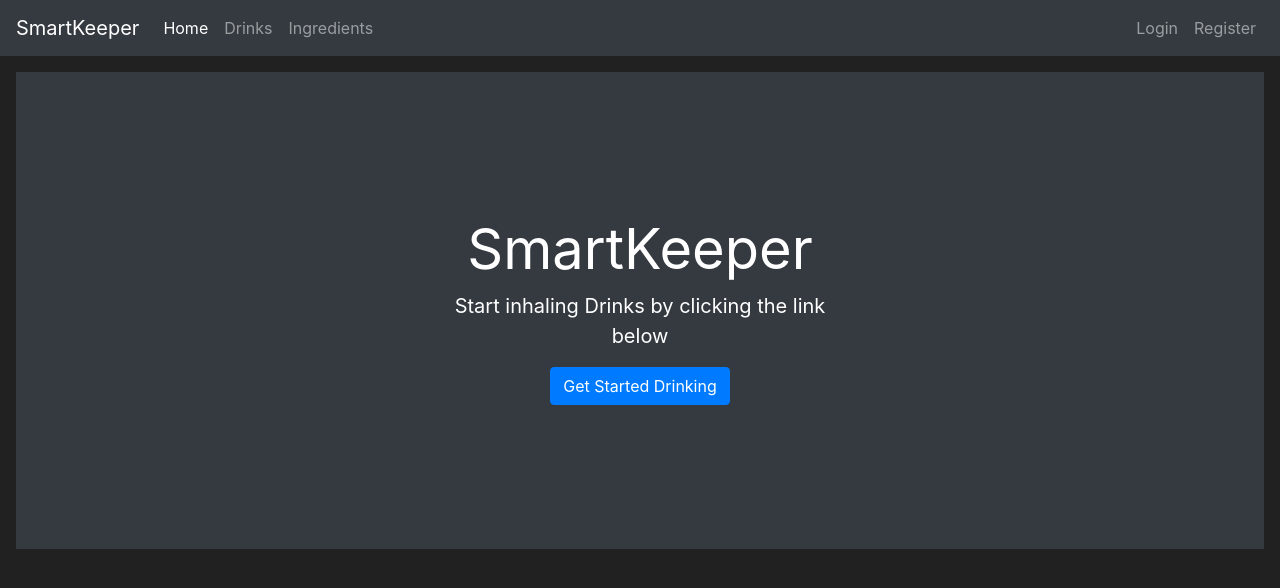
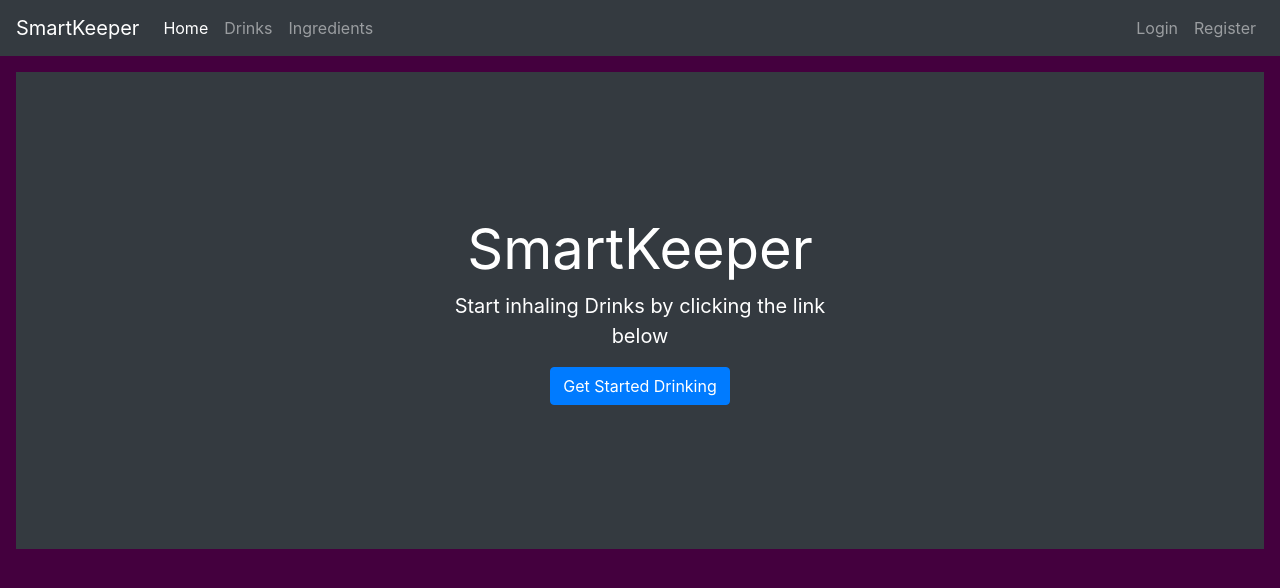
Before and after one commit to maxseidlitz/SmartKeeper, a Flask app: page / in a window 1280 px wide. Shown: the top 588 px of the page. Run offline with Flask 2, Linux system fonts and the light colour scheme; some libraries are stand-ins or nearby versions.

Commit message:
eigene Anpassung Debug

```diff
--- a/drinks/templates/base.html
+++ b/drinks/templates/base.html
@@ -79,7 +79,7 @@
    </body>
    <style>
       body {
-      background-color: #212121;
+      background-color: #44003e;
       color: white
       }
    </style>
```
